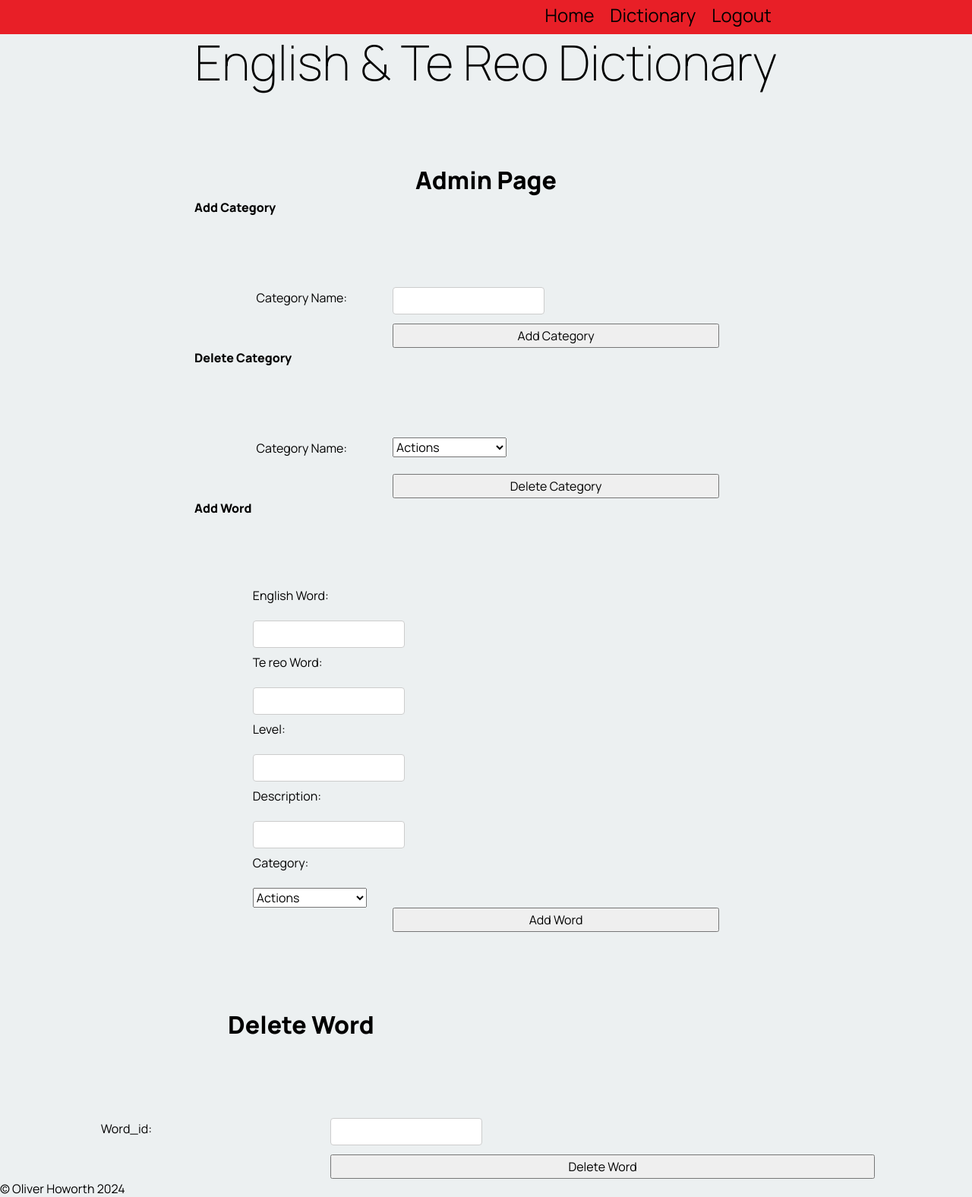
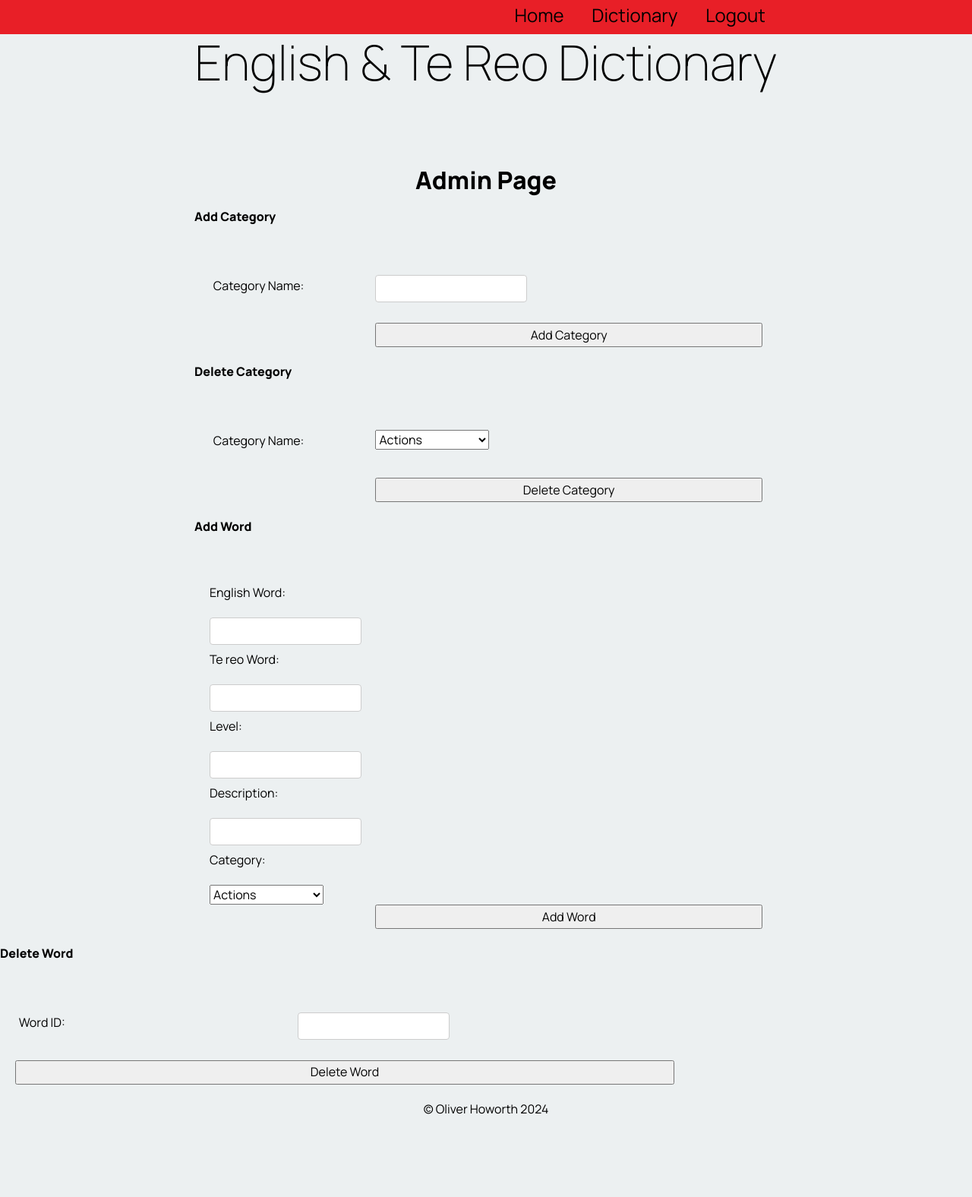
Before and after one commit to 20372/Database-Repository, a Flask app: page /editor in a window 1280 px wide. Shown: the whole page at 76% size. After the commit the page ends 1467 px from the top, so only its background shows below. Run offline with Flask 3, Linux system fonts and the light colour scheme; a user stored in the database is signed in; data comes from the database, SQL or seed files in the repository; both versions use the stored data as it was after the commit.

Commit message:
issue with css delete word isnt aligned with the other headings

```diff
--- a/static/style.css
+++ b/static/style.css
@@ -9,14 +9,9 @@ body {
     background-color: rgba(236, 240, 241, 1.0);
 }
 
-
-
-
 .container {
     width: 60vw;
     margin: auto;
-    /*background-color: rgba(52, 73, 94, 1.0);*/
-    /*color: rgba(236, 240, 241, 1.0);*/
 }
 
 .container::after {
@@ -50,6 +45,11 @@ h3 {
     padding-top: 100px;
     margin-left: 300px;
 }
+
+h4 {
+    text-align: left;
+    margin-top: 20px;
+}
 nav {
     background-color: rgb(232, 31, 39); /* darkest blue */
     text-align: center;
@@ -72,7 +72,7 @@ nav {
 }
 
 nav a {
-    /*margin:0 0.5rem;*/
+    margin:0 0.5rem;
     padding: 0 0.5rem;
     font-size: 1.5rem;
 
@@ -95,16 +95,16 @@ a, a:visited {
 
 
 .myform {
-    width: 80%;
+    width: 100%;
     margin: auto;
-    padding-top: 3rem;
-    display: block;
-    margin-bottom: 20px;
-    padding-bottom: 1rem;
+    border-radius: 5px;
+    padding: 20px;
+    border: 5px;
 }
 
 .form-group {
     padding-top: 3rem;
+    margin-bottom: 15px;
 }
 
 .form-label {
@@ -171,7 +171,7 @@ form button {
 }
 
 form button:hover {
-    background-color: #e81f27;
+    background-color: #0056b3;
 }
 
 /* Style for the images in the table */
@@ -181,3 +181,9 @@ table img {
     border-radius: 4px;
     box-shadow: 0 2px 4px rgba(0, 0, 0, 0.1);
 }
+
+
+footer {
+    text-align: center;
+    margin-top: 20px;
+}
--- a/templates/editor.html
+++ b/templates/editor.html
@@ -66,23 +66,17 @@
 
      </form>
 
-        <h3>Delete Word</h3>
+    <h4>Delete Word</h4>
 
     <form class="myform" method="post" action="/delete_word">
         <div class="form-group">
-            <div class="form-label"><label for="name">Word_id:</label></div>
-            <div class="form-element"><input type="text" name="word_id" id="word_id" pattern="[0-9]*" min="1" max="309"required></div>
+            <label class="form-label" for="word_id">Word ID:</label>
+            <div class="form-element"><input type="text" name="word_id" id="word_id" pattern="[0-9]*" min="1" max="309" required></div>
         </div>
         <div class="form-group">
-            <div class="form-label"></div>
             <div class="form-element"><input type="submit" value="Delete Word"></div>
         </div>
-
-        </form>
-
-
-
-
+    </form>
 
 
 </html>
```
Also changed, not shown: templates/dictionary_page.html (+4 -4 lines), identifier.sqlite.
